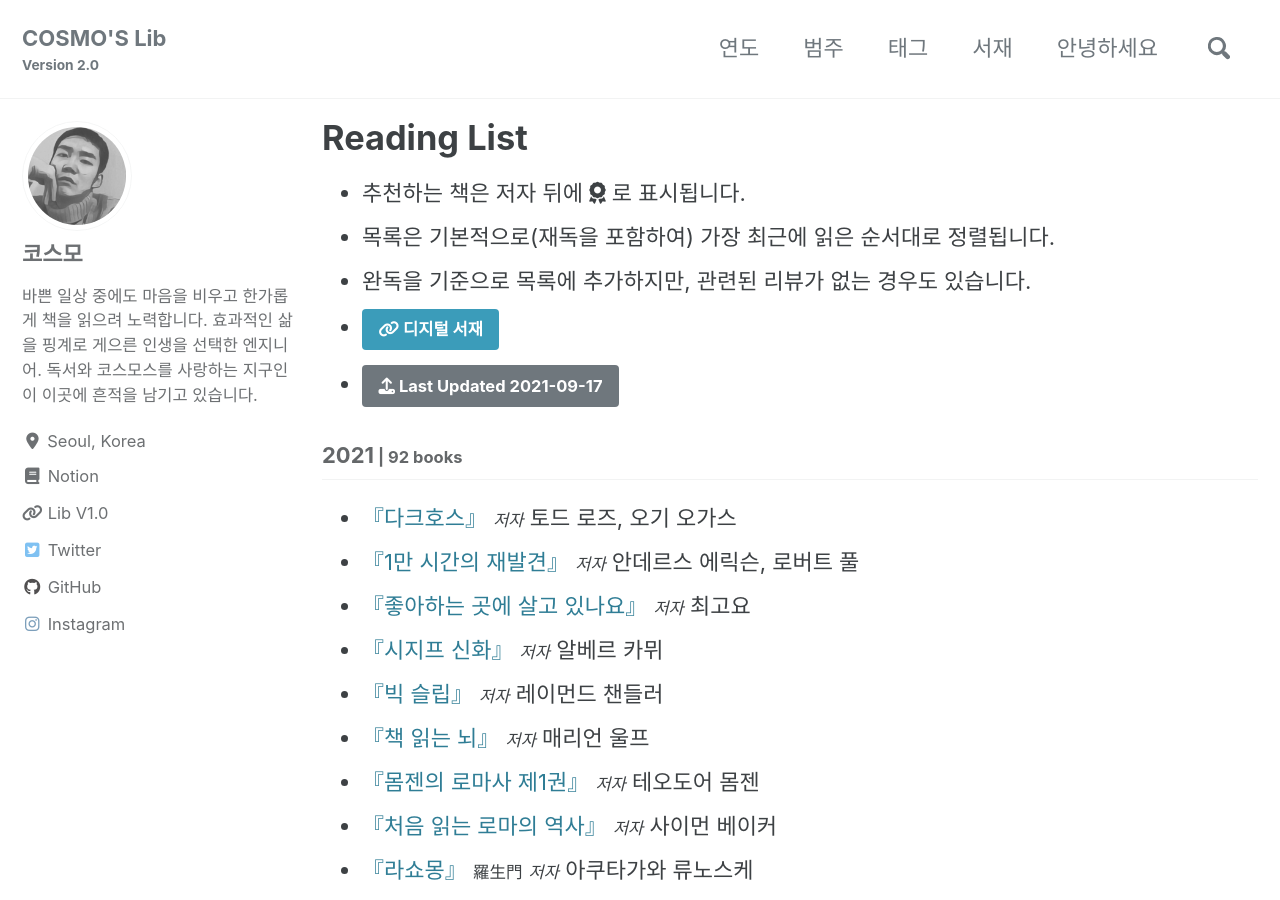
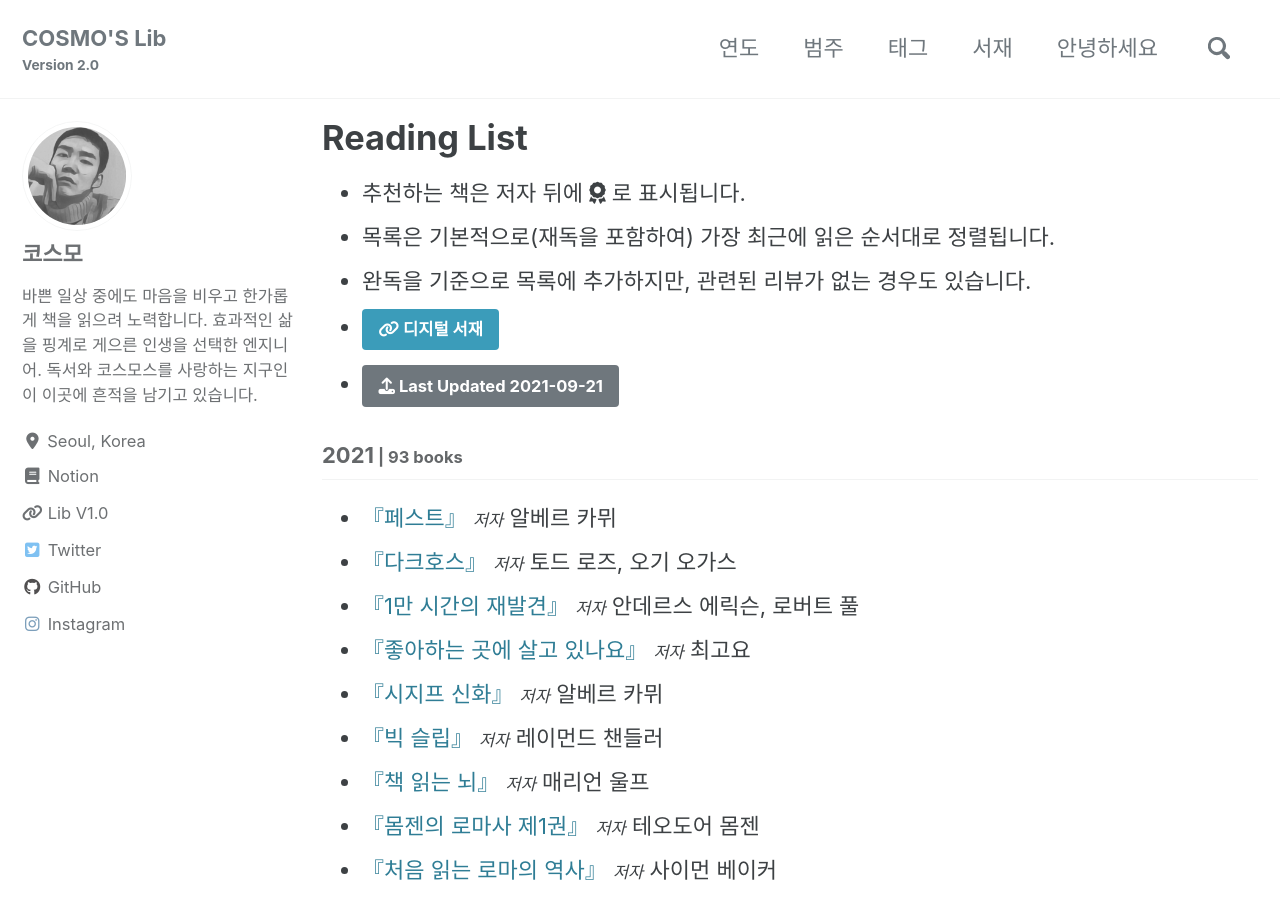
Before and after one commit to deftone2000/cosmo-s-archive, a Jekyll site: the page built from _pages/reading-list.html, in a window 1280 px wide and 900 px high. Built offline with Jekyll 4.4.1, drawn with Linux system fonts in a browser that asks for light colours; cached includes are drawn as plain includes; nearby versions of some CDN libraries; comment, search, counter and statistics services are not loaded; a style sheet for code colours, icons or effects is not loaded.

Commit message:
no message

```diff
--- a/_data/reading.yml
+++ b/_data/reading.yml
@@ -1,8 +1,18 @@
-lastupdate: 2021-09-17
+lastupdate: 2021-09-21
 
 list:
   - year: "2021"
     books:
+
+      - title: "페스트"
+        ori_title:
+        author: 알베르 카뮈
+        post_title:
+        cover:
+        trans: 김화영
+        pub:
+        pub_info:
+        post_link:
 
       - title: "다크호스"
         ori_title:
```
